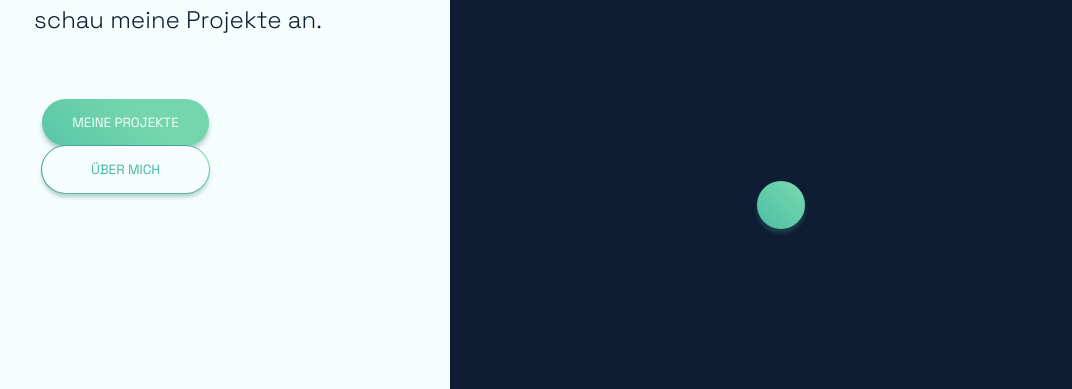
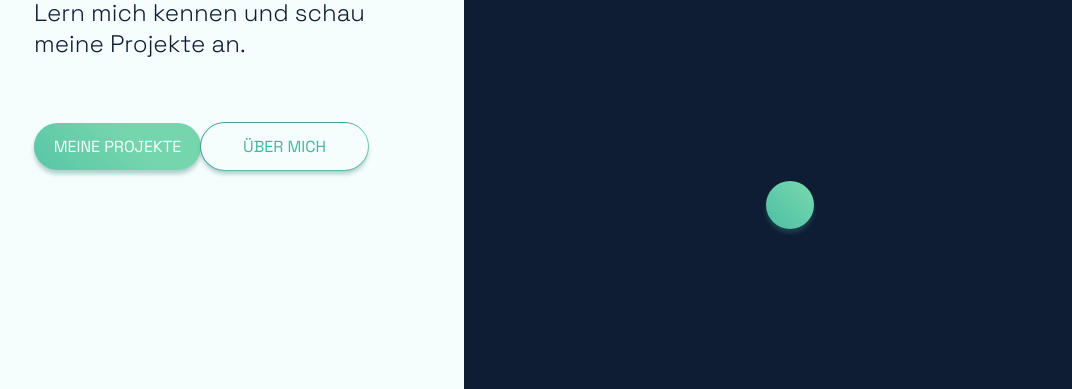
Before and after one commit to Istikharova/danaporfolio, a plain HTML site: page index.html in a window 1280 px wide. Shown: the part 411-800 px from the top of the page, without its empty margins (62-1134 px from the left). Drawn offline with Linux system fonts and the light colour scheme.

Commit message:
change btn

```diff
--- a/css/hallo.css
+++ b/css/hallo.css
@@ -17,8 +17,8 @@ main .main p{
     padding-bottom: 4rem;
     padding-top: 2rem;
 }
-main .main .btn button{
-    margin: 0 0.5rem;
+.btn-container{
+    display: flex;
 }
 
 /* section bubble */
--- a/css/style.css
+++ b/css/style.css
@@ -93,7 +93,11 @@ nav .socialMedia .icon{
 }
 
 /* btn */
-button{
+
+.btn-container div {
+    display: flex;
+    justify-content: center;
+    align-items: center;
     border-radius: 50px;
     border: none;
     box-shadow: 0px 4px 4px rgba(54, 128, 123, 0.37);
@@ -102,6 +106,7 @@ button{
     width: 167px;
     height: 47px;
 }
+
 
 .full{
     background: linear-gradient(90deg, #45A49D, transparent) #75D6AD;
@@ -117,17 +122,18 @@ button{
 
 .ghost{
     position: relative;
+    z-index: 1;
     background: var(--white);
-    box-shadow: -1px 0 var(--darkgreen), 0 1px var(--lightgreen), 1px 0 var(--lightgreen), 0 -1px var(--darkgreen);
+    box-shadow: -1px 0 var(--darkgreen), 0 1px var(--lightgreen), 1px 0 var(--lightgreen), 0 -1px var(--darkgreen)!important;
 
 }
 .ghost a{
     color: var(--green);
 
 }
-
 .ghost::before{
     content: "";
+    z-index: -1;
     position: absolute;
     top: 0;
     left: 0;
--- a/index.html
+++ b/index.html
@@ -24,11 +24,13 @@
           <h1>Hallo</h1>
           <h2>schön bist du hier!</h2>
           <p>Lern mich kennen und schau meine Projekte an.</p>
-          <div class="btn">
-            <button class="full gradient">
+          <div class="btn-container">
+            <div class="full gradient">
               <a href="page/meineProjekte.html">meine Projekte</a>
-            </button>
-            <button class="ghost"><a href="page/ueberMich.html">über mich</a></button>
+            </div>
+            <div class="ghost">
+              <a href="page/ueberMich.html">über mich</a>
+            </div>
           </div>
         </div>
       </section>
```
